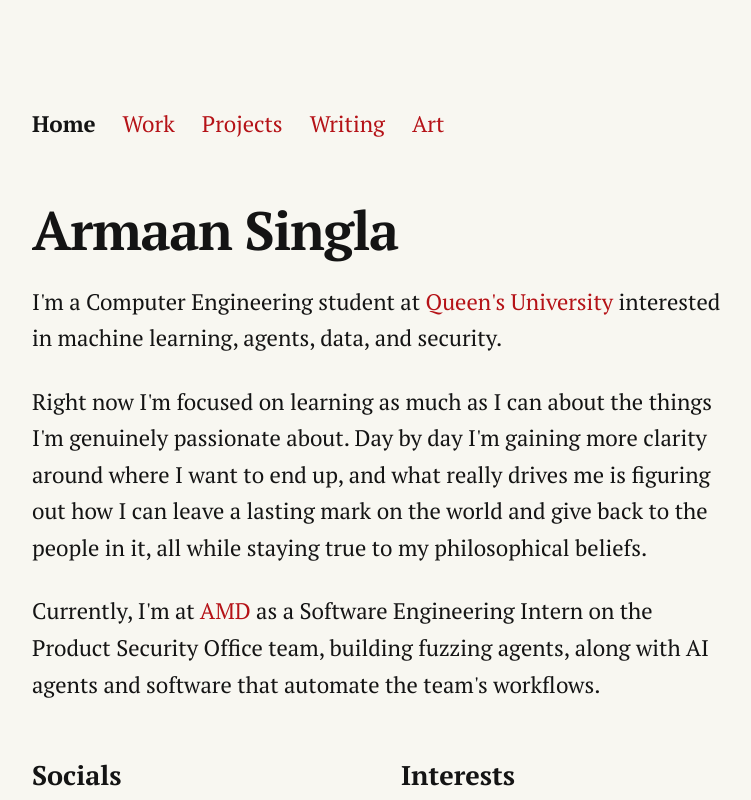
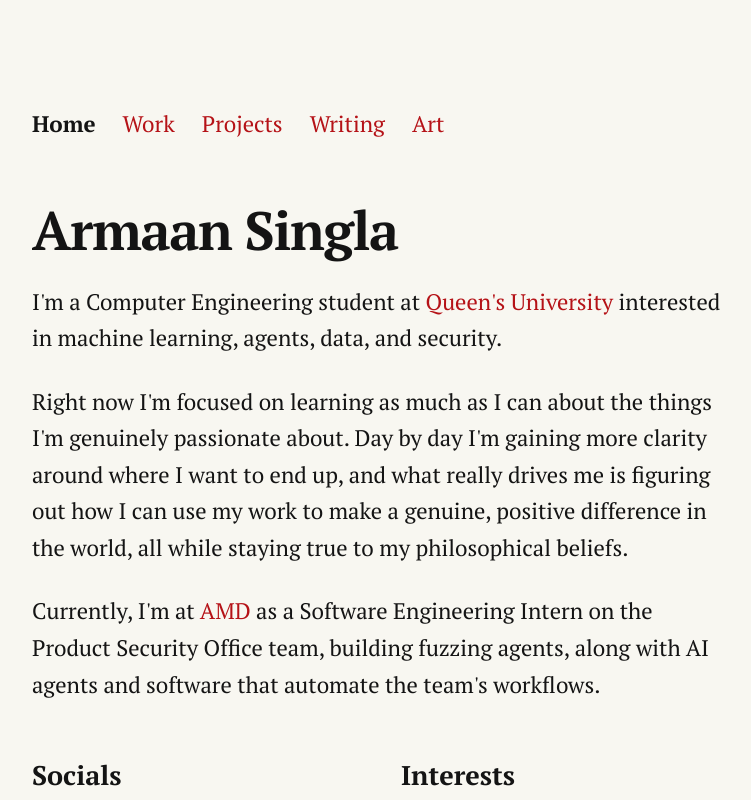
Before and after one commit to armaansingla14/personal-website, a React (Vite) app in the folder armaan-singla-portfolio-main/: page / in a window 1280 px wide. Shown: the top 800 px of the page, without its empty margins (257-1008 px from the left). Built offline with nearby package versions, Linux system fonts and the light colour scheme.

Commit message:
Reword Home mission closing line

```diff
--- a/armaan-singla-portfolio-main/src/pages/Home.tsx
+++ b/armaan-singla-portfolio-main/src/pages/Home.tsx
@@ -34,8 +34,8 @@ const Home = () => {
         Right now I'm focused on learning as much as I can about the things I'm
         genuinely passionate about. Day by day I'm gaining more clarity around
         where I want to end up, and what really drives me is figuring out how I
-        can leave a lasting mark on the world and give back to the people in it,
-        all while staying true to my philosophical beliefs.
+        can use my work to make a genuine, positive difference in the world, all
+        while staying true to my philosophical beliefs.
       </p>
 
       <p className="text-xl leading-relaxed">
```
